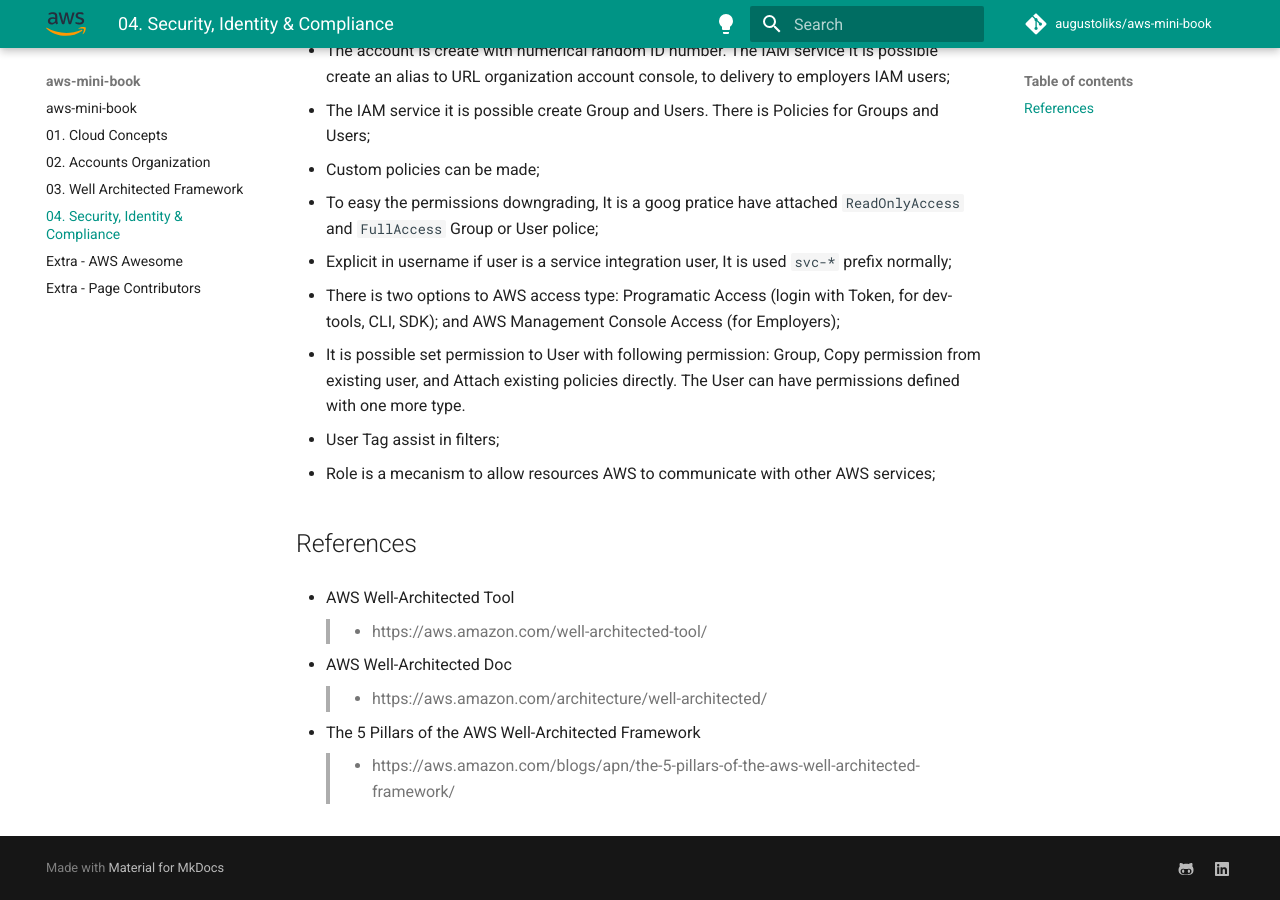
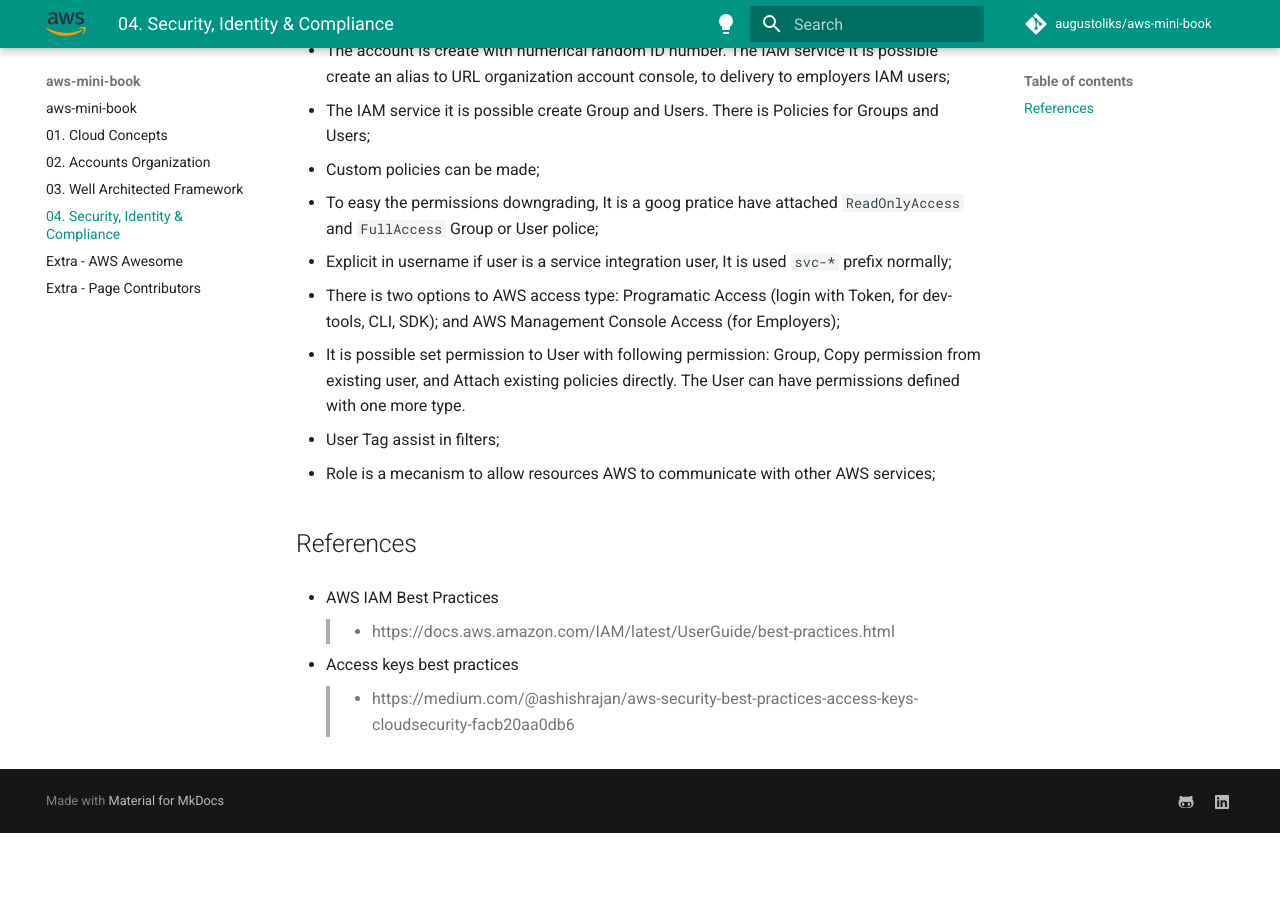
Before and after one commit to augustoliks/aws-mini-book, an MkDocs documentation site: the page built from docs/04-security-identity-compliance.md, in a window 1280 px wide and 900 px high, scrolled down 538 px. Built offline with MkDocs 1.6.1 and Material for MkDocs 9.7.7, drawn with Linux system fonts in a browser that asks for light colours; comment, search, counter and statistics services are not loaded; after the commit the page ends 1371 px from its top, so only the background shows below that.

Commit message:
update references

```diff
--- a/docs/04-security-identity-compliance.md
+++ b/docs/04-security-identity-compliance.md
@@ -18,11 +18,8 @@
 
 ## References
 
-- AWS Well-Architected Tool
-> - https://aws.amazon.com/well-architected-tool/
+- AWS IAM Best Practices
+> - https://docs.aws.amazon.com/IAM/latest/UserGuide/best-practices.html
 
-- AWS Well-Architected Doc
-> - https://aws.amazon.com/architecture/well-architected/
-
-- The 5 Pillars of the AWS Well-Architected Framework
-> - https://aws.amazon.com/blogs/apn/the-5-pillars-of-the-aws-well-architected-framework/
+- Access keys best practices
+> - https://medium.com/@ashishrajan/aws-security-best-practices-access-keys-cloudsecurity-facb20aa0db6
```
